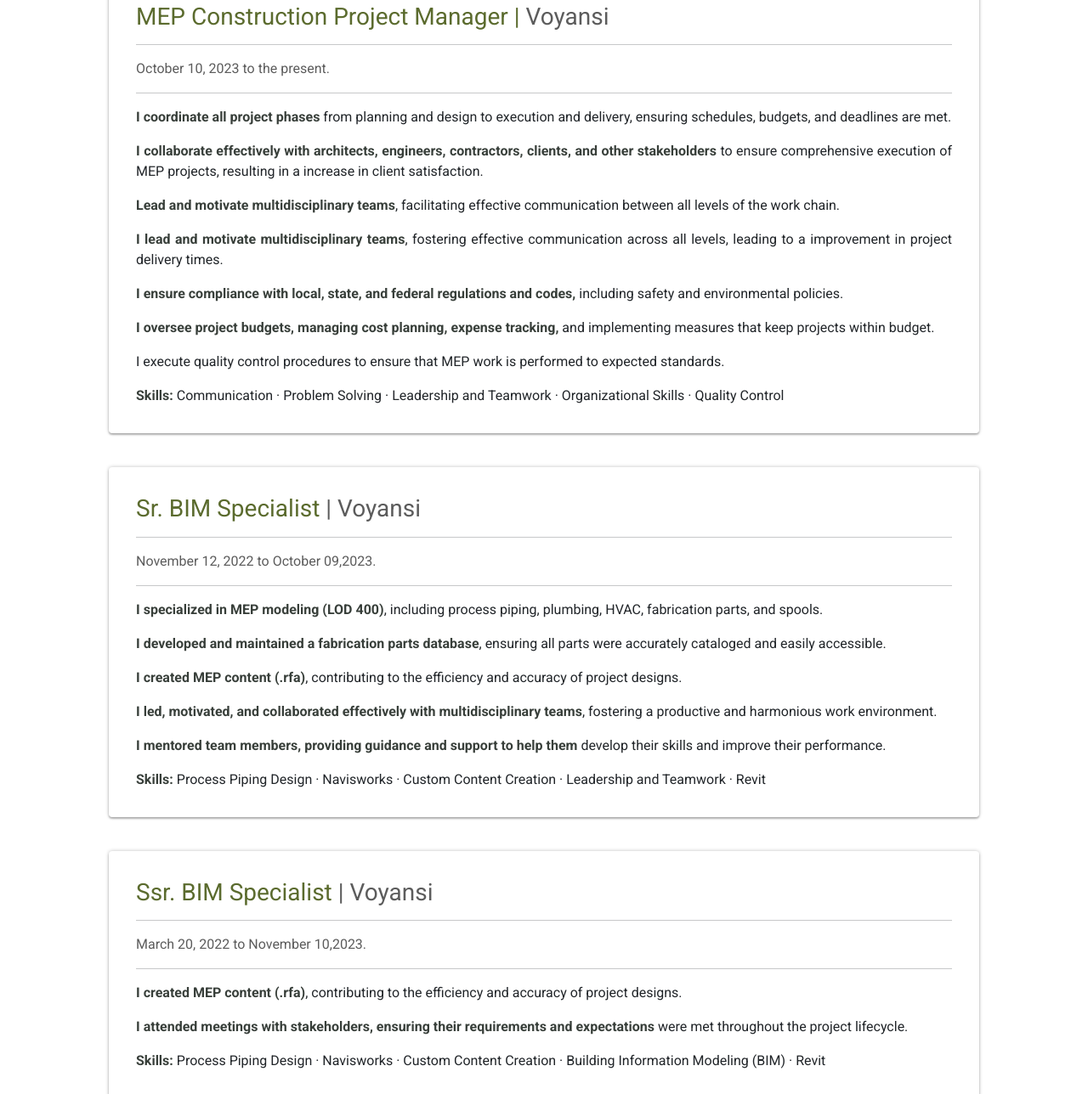
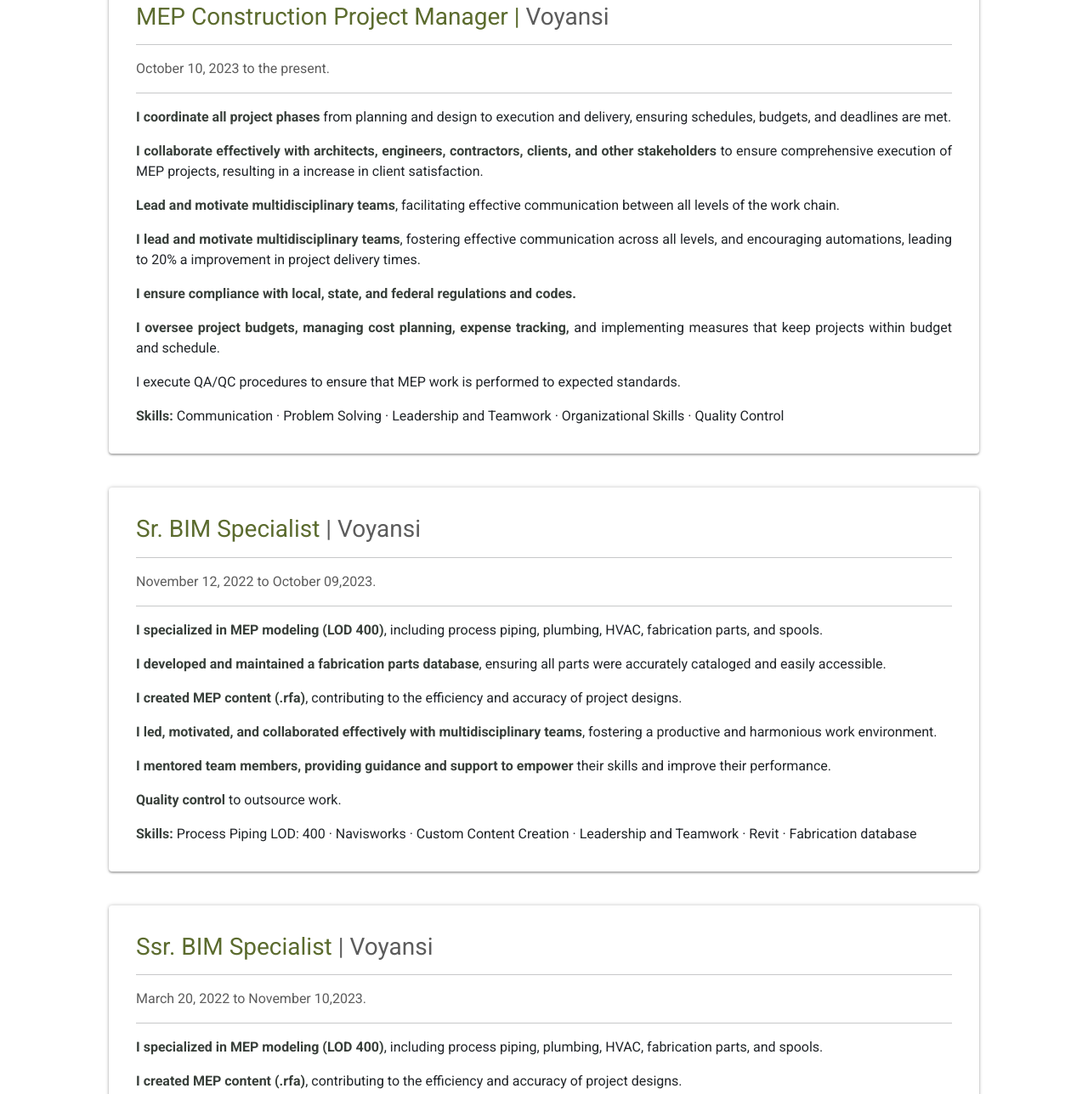
Before and after one commit to JoGaleano/jig_civil_engenieer, a website: page view/about-me.html in a window 1280 px wide. Shown: the part 556-1844 px from the top of the page at 85% size. Drawn offline with nearby package versions, Linux system fonts and the light colour scheme.

Commit message:
modificaciones about me

```diff
--- a/view/about-me.html
+++ b/view/about-me.html
@@ -110,13 +110,13 @@
 
                         <p class="item"><span>Lead and motivate multidisciplinary teams</span>, facilitating effective communication between all levels of the work chain.</p>
 
-                        <p class="item"><span>I lead and motivate multidisciplinary teams</span>, fostering effective communication across all levels, leading to a improvement in project delivery times.</p>
+                        <p class="item"><span>I lead and motivate multidisciplinary teams</span>, fostering effective communication across all levels, and encouraging automations, leading to 20% a improvement in project delivery times.</p>
 
-                        <p class="item"><span>I ensure compliance with local, state, and federal regulations and codes,</span> including safety and environmental policies.</p>
+                        <p class="item"><span>I ensure compliance with local, state, and federal regulations and codes.</span></p>
 
-                        <p class="item"><span>I oversee project budgets, managing cost planning, expense tracking,</span> and implementing measures that keep projects within budget.</p>
+                        <p class="item"><span>I oversee project budgets, managing cost planning, expense tracking,</span> and implementing measures that keep projects within budget and schedule.</p>
 
-                        <p class="item">I execute quality control procedures to ensure that MEP work is performed to expected standards.</p>
+                        <p class="item">I execute QA/QC procedures to ensure that MEP work is performed to expected standards.</p>
 
                     <span>Skills:</span> Communication · Problem Solving · Leadership and Teamwork · Organizational Skills · Quality Control
                 </div>
@@ -138,9 +138,11 @@
 
                     <p class="item"><span>I led, motivated, and collaborated effectively with multidisciplinary teams</span>, fostering a productive and harmonious work environment.</p>
 
-                    <p class="item"><span>I mentored team members, providing guidance and support to help them</span> develop their skills and improve their performance.</p>
+                    <p class="item"><span>I mentored team members, providing guidance and support to empower</span> their skills and improve their performance.</p>
 
-                    <span>Skills:</span> Process Piping Design · Navisworks · Custom Content Creation · Leadership and Teamwork · Revit
+                    <p class="item"><span>Quality control</span> to outsource work.</p>
+
+                    <span>Skills:</span> Process Piping LOD: 400 · Navisworks · Custom Content Creation · Leadership and Teamwork · Revit · Fabrication database
                 </div>
             </article>
         </section>
@@ -152,6 +154,8 @@
                 <p class="date">March 20, 2022 to November 10,2023.</p>
                 <hr>
                 <div class="textAbout">
+                    <p class="item"><span>I specialized in MEP modeling (LOD 400)</span>, including process piping, plumbing, HVAC, fabrication parts, and spools.</p>
+
                     <p class="item"><span>I created MEP content (.rfa)</span>, contributing to the efficiency and accuracy of project designs.</p>
 
                     <p class="item"><span>I attended meetings with stakeholders, ensuring their requirements and expectations</span> were met throughout the project lifecycle.</p>
```
